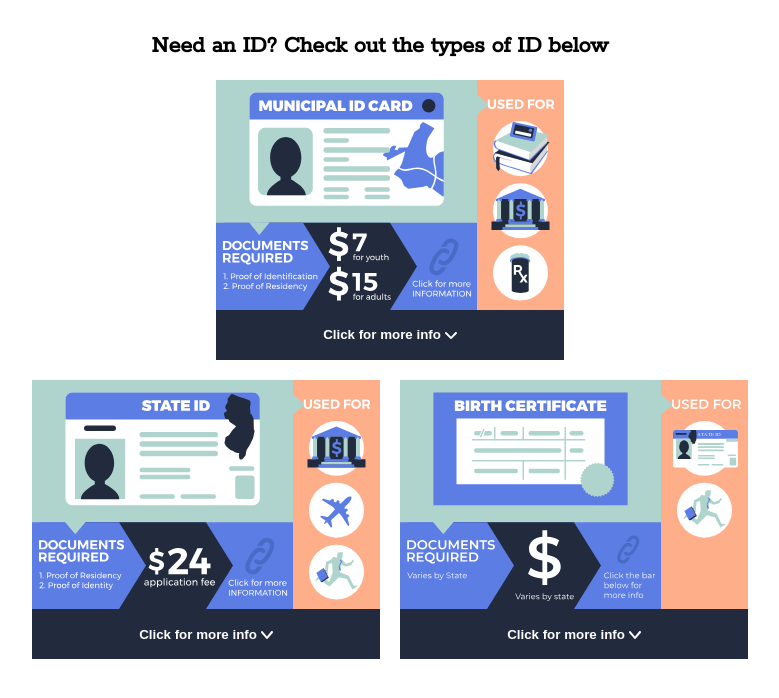
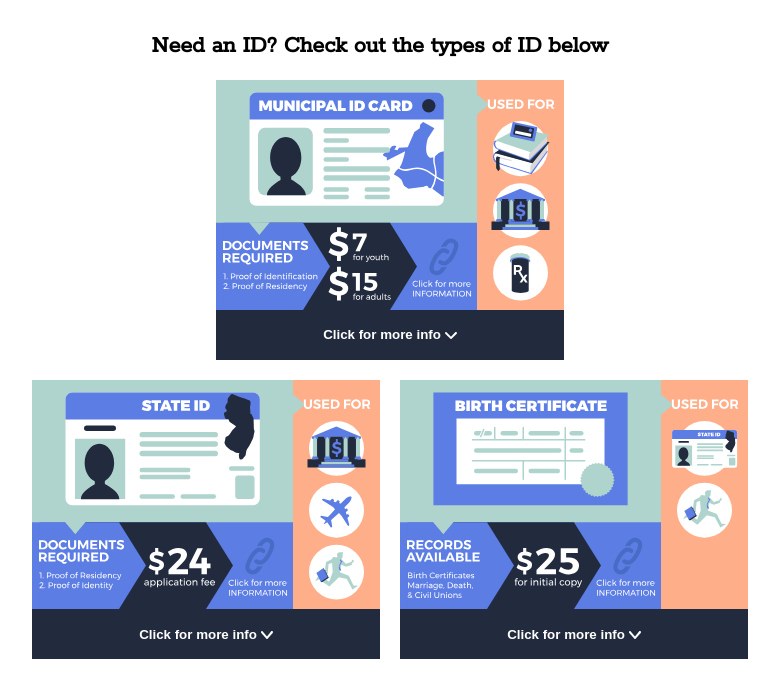
Before and after one commit to loreleim/newark-resources, a plain HTML site: page index.html in a window 1280 px wide. Shown: the whole page, without its empty margins (260-1039 px from the left). Drawn offline with Linux system fonts and the light colour scheme.

Commit message:
Version 2.1

```diff
--- a/index.html
+++ b/index.html
@@ -71,7 +71,7 @@
         </div>
         <!--VITAL CERTIFICATE-->
         <div class="container" id="vc">
-            <img class="charts" src="images/info-birthcertificate.svg">
+            <img class="charts" src="images/info-birth.svg">
             <button class="accordion" onclick="mcScroller(document.getElementById('vc'))">
                 <h2>Click for more info</h2><img class="arrows" src="images/arrow-down.svg" width="12px">
             </button>
```
Also changed, not shown: images/info-birth.svg (added), images/info-birthcertificate.svg (deleted).
